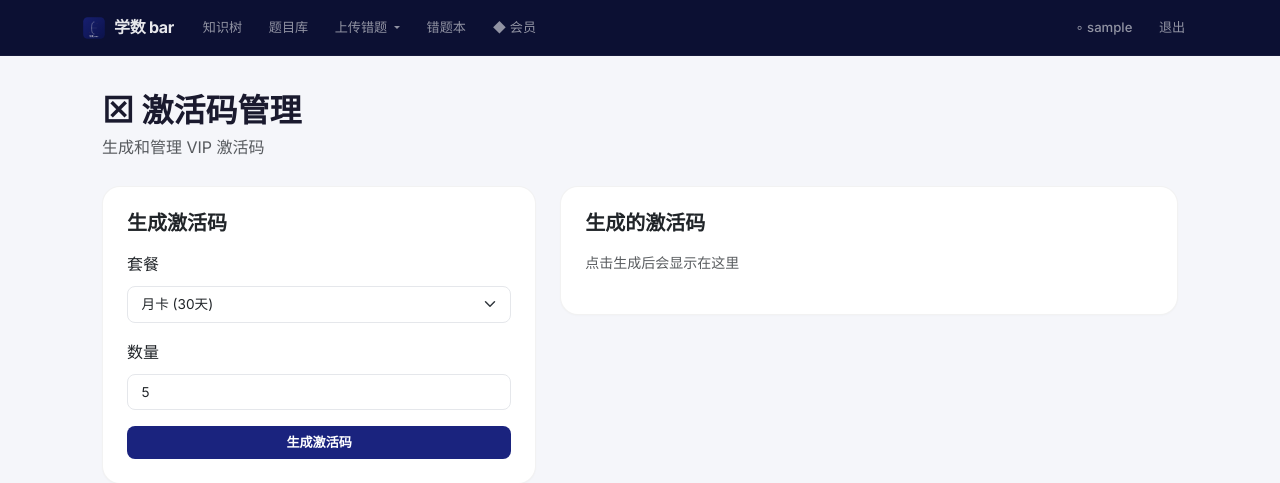
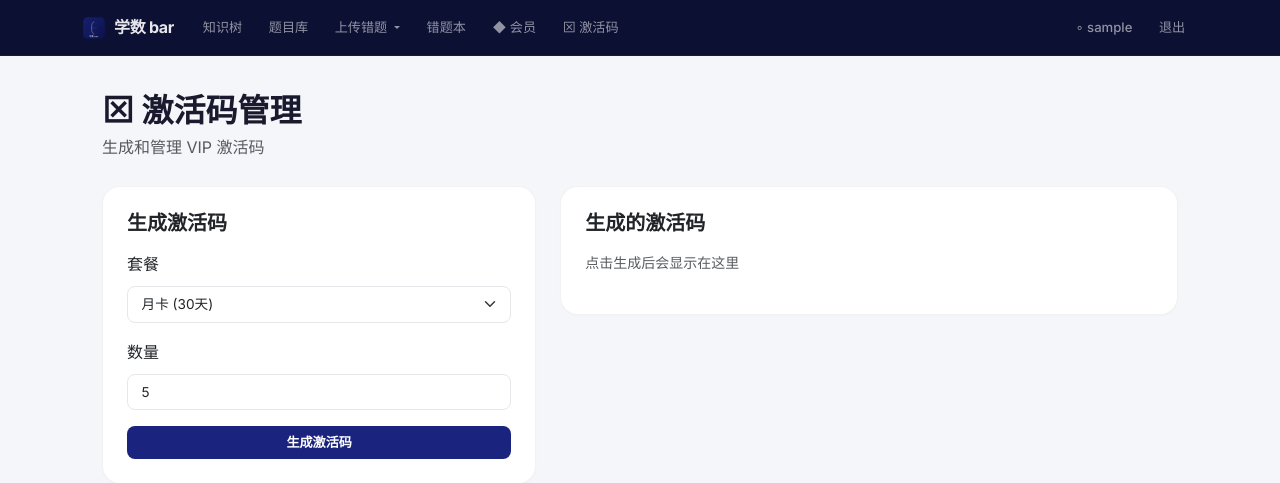
Before and after one commit to 1535224357w-create/xueshubar, a Flask app: page /admin-codes in a window 1280 px wide. Shown: the top 483 px of the page. Run offline with Flask 3, Linux system fonts and the light colour scheme; the visitor is signed in with stand-in values (Sample User, id 1); some libraries are stand-ins or nearby versions.

Commit message:
Add admin link in navbar

```diff
--- a/templates/base.html
+++ b/templates/base.html
@@ -48,6 +48,11 @@
                     <li class="nav-item">
                         <a class="nav-link" href="{{ url_for('vip_page') }}">◆ 会员</a>
                     </li>
+                    {% if current_user.is_authenticated and current_user.id == 1 %}
+                    <li class="nav-item">
+                        <a class="nav-link" href="{{ url_for('admin_codes') }}">⊠ 激活码</a>
+                    </li>
+                    {% endif %}
                     {% endif %}
                 </ul>
                 <ul class="navbar-nav">
```
